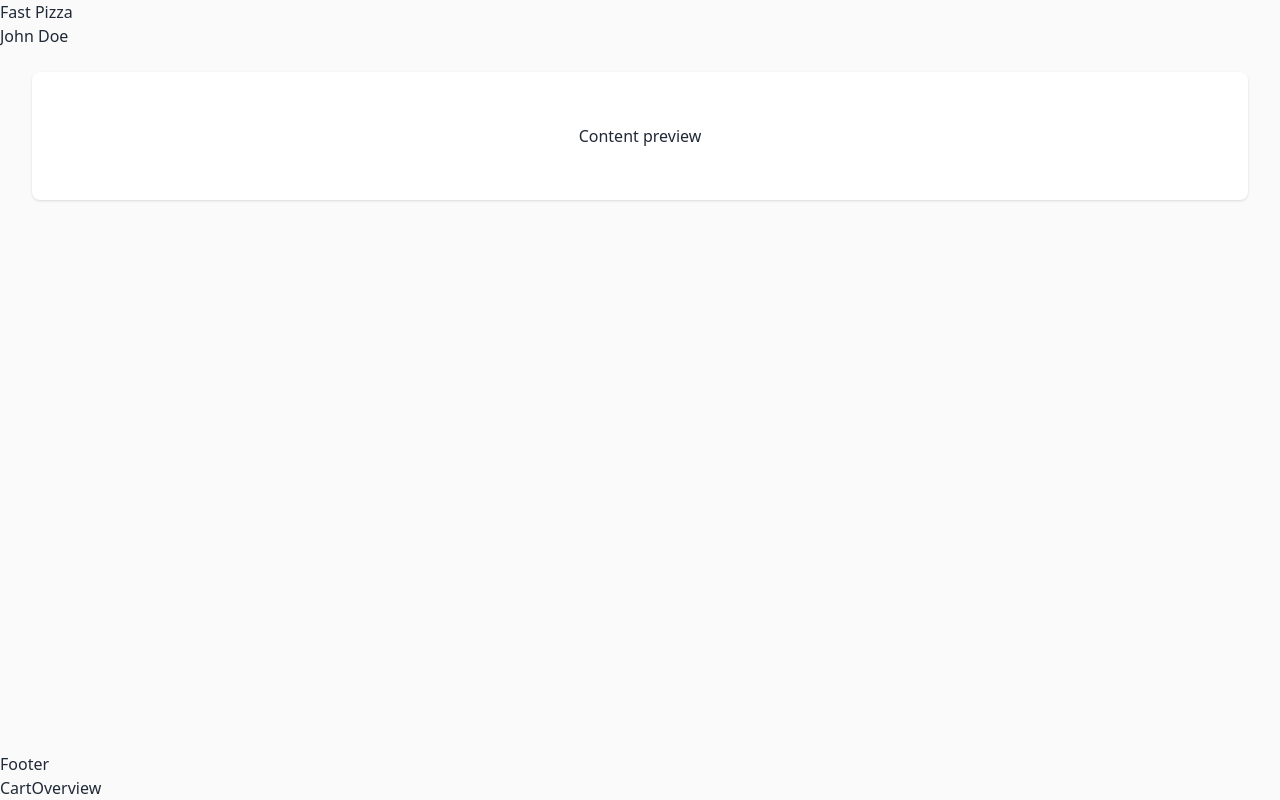
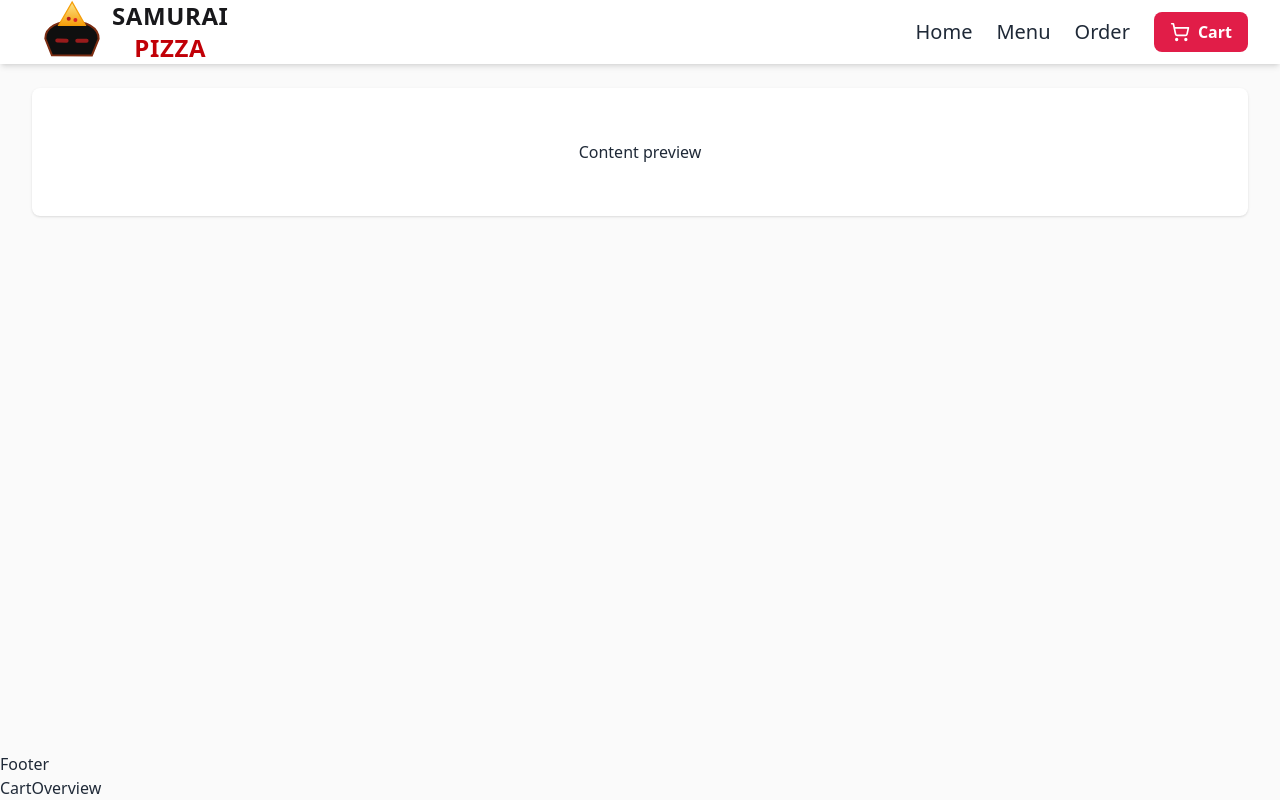
Before and after one commit to noureddineweb3dev/fast-pizza, a React (Vite) app: page /order/1 in a window 1280 px wide. Built offline with nearby package versions, Linux system fonts and the light colour scheme.

Commit message:
Navbar and Logo created

```diff
--- a/src/layout/Container.jsx
+++ b/src/layout/Container.jsx
@@ -1,4 +1,6 @@
-function Container({ children }) {
-  return <div className={'mx-auto w-full max-w-7xl px-4 sm:px-6 lg:px-8 '}>{children}</div>;
+function Container({ children, className = '' }) {
+  return (
+    <div className={`mx-auto w-full max-w-7xl px-4 sm:px-6 lg:px-8 ${className}`}>{children}</div>
+  );
 }
 export default Container;
--- a/src/layout/Header.jsx
+++ b/src/layout/Header.jsx
@@ -1,12 +1,74 @@
+import { useState } from 'react';
 import { Link } from 'react-router-dom';
+import { Menu, X, ShoppingCart } from 'lucide-react';
+import Container from './Container';
+import Button from '../ui/Button';
+import PizzaLogo from '../ui/PizzaLogo';
 
 function Header() {
+  const [isMobileMenuOpen, setIsMobileMenuOpen] = useState(false);
+
+  const navLinks = [
+    { name: 'Home', to: '/' },
+    { name: 'Menu', to: '/menu' },
+    { name: 'Order', to: '/order' },
+  ];
+
   return (
-    <header>
-      <Link to="/">Fast Pizza</Link>
+    <nav className="bg-white shadow-md sticky top-0 z-50">
+      <Container className="flex items-center justify-between h-16">
+        {/* Logo */}
+        <Link to="/" className="flex items-center space-x-2">
+          <PizzaLogo />
+        </Link>
 
-      <p>John Doe</p>
-    </header>
+        {/* Desktop Links */}
+        <div className="hidden md:flex items-center space-x-6">
+          {navLinks.map((link) => (
+            <Link
+              key={link.to}
+              to={link.to}
+              className="text-text text-xl hover:text-primary font-medium"
+            >
+              {link.name}
+            </Link>
+          ))}
+          <Button variant="primary">
+            <ShoppingCart className="w-5 h-5 mr-2" />
+            Cart
+          </Button>
+        </div>
+
+        {/* Mobile Hamburger */}
+        <div className="md:hidden flex items-center">
+          <Button variant="ghost" onClick={() => setIsMobileMenuOpen(!isMobileMenuOpen)}>
+            {isMobileMenuOpen ? <X className="w-6 h-6" /> : <Menu className="w-6 h-6" />}
+          </Button>
+        </div>
+      </Container>
+
+      {/* Mobile Menu */}
+      {isMobileMenuOpen && (
+        <div className="md:hidden bg-white shadow-md">
+          <Container className="flex flex-col py-4 space-y-4">
+            {navLinks.map((link) => (
+              <Link
+                key={link.to}
+                to={link.to}
+                className="text-text hover:text-primary font-medium"
+                onClick={() => setIsMobileMenuOpen(false)}
+              >
+                {link.name}
+              </Link>
+            ))}
+            <Button variant="primary">
+              <ShoppingCart className="w-5 h-5 mr-2" />
+              Cart
+            </Button>
+          </Container>
+        </div>
+      )}
+    </nav>
   );
 }
 export default Header;
--- /dev/null
+++ b/src/ui/PizzaLogo.jsx
@@ -0,0 +1,53 @@
+import { motion } from 'framer-motion';
+function PizzaLogo({ className = 'w-60 h-24' }) {
+  return (
+    <motion.div
+      className={`flex items-center  ${className}`}
+      initial={{ opacity: 0, y: -10 }}
+      animate={{ opacity: 1, y: 0 }}
+      transition={{ duration: 0.6, ease: 'easeOut' }}
+    >
+      {/* ICON */}
+      <motion.svg
+        viewBox="0 0 120 120"
+        className="w-20 h-20"
+        animate={{ rotate: [-4, 4, -4] }}
+        transition={{ repeat: Infinity, duration: 2, ease: 'easeInOut' }}
+      >
+        {/* HELMET */}
+        <path
+          d="M20 70 C20 35 100 35 100 70 L90 95 H30 Z"
+          fill="#0f0f0f"
+          stroke="#7c2d12"
+          strokeWidth="3"
+        />
+
+        {/* HELMET CREST (PIZZA SLICE) */}
+        <path d="M60 15 L40 50 H80 Z" fill="url(#pizza)" stroke="#f59e0b" strokeWidth="2" />
+
+        {/* PEPPERONI */}
+        <circle cx="55" cy="40" r="3" fill="#b91c1c" />
+        <circle cx="65" cy="42" r="3" fill="#dc2626" />
+
+        {/* EYES */}
+        <rect x="35" y="70" width="20" height="6" rx="3" fill="#991b1b" />
+        <rect x="65" y="70" width="20" height="6" rx="3" fill="#991b1b" />
+
+        {/* GRADIENTS */}
+        <defs>
+          <linearGradient id="pizza" x1="0" y1="0" x2="0" y2="1">
+            <stop offset="0%" stopColor="#fde68a" />
+            <stop offset="100%" stopColor="#f59e0b" />
+          </linearGradient>
+        </defs>
+      </motion.svg>
+
+      {/* WORDMARK */}
+      <div className="leading-none">
+        <div className="text-2xl font-black tracking-wide text-zinc-900">SAMURAI</div>
+        <div className="text-2xl font-black tracking-wide text-red-700 text-center">PIZZA</div>
+      </div>
+    </motion.div>
+  );
+}
+export default PizzaLogo;
```
